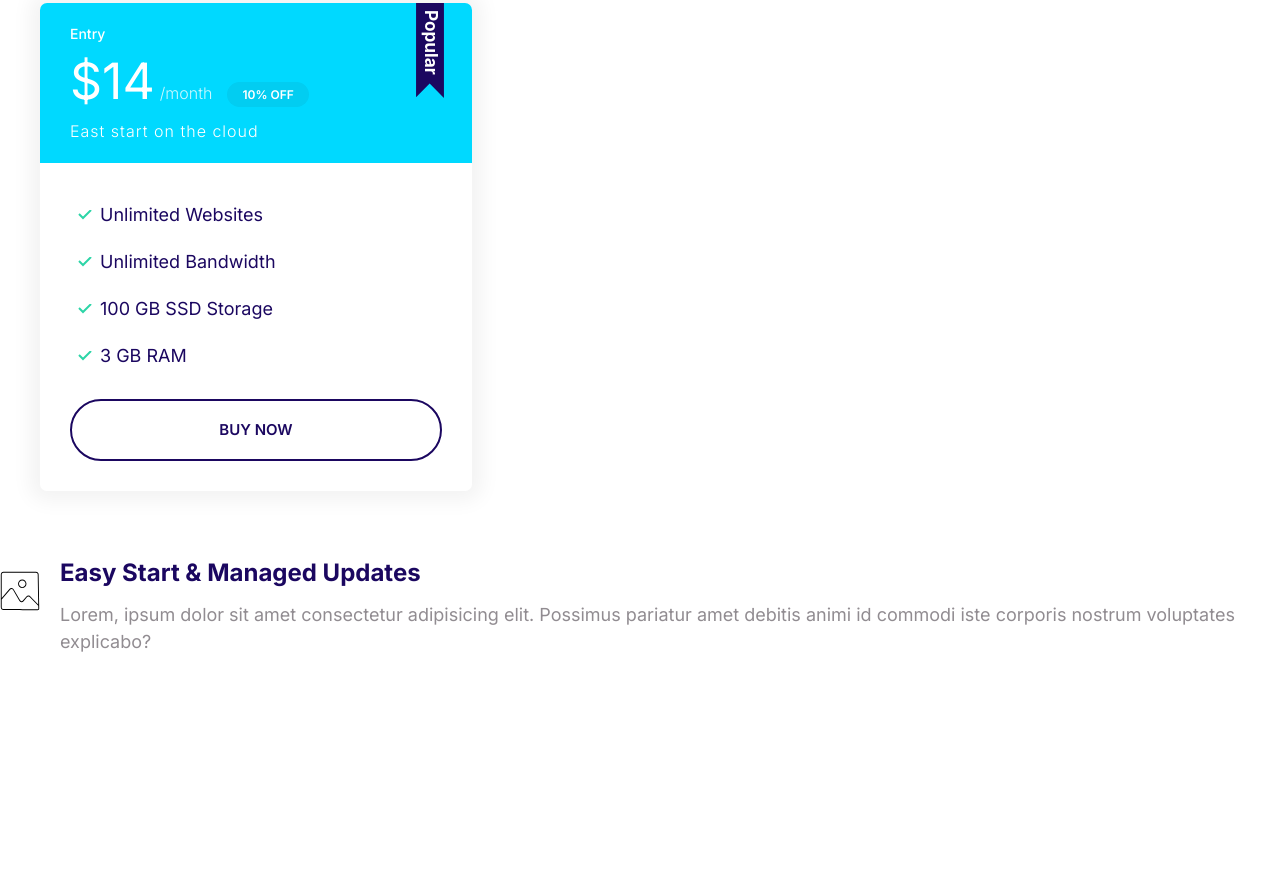
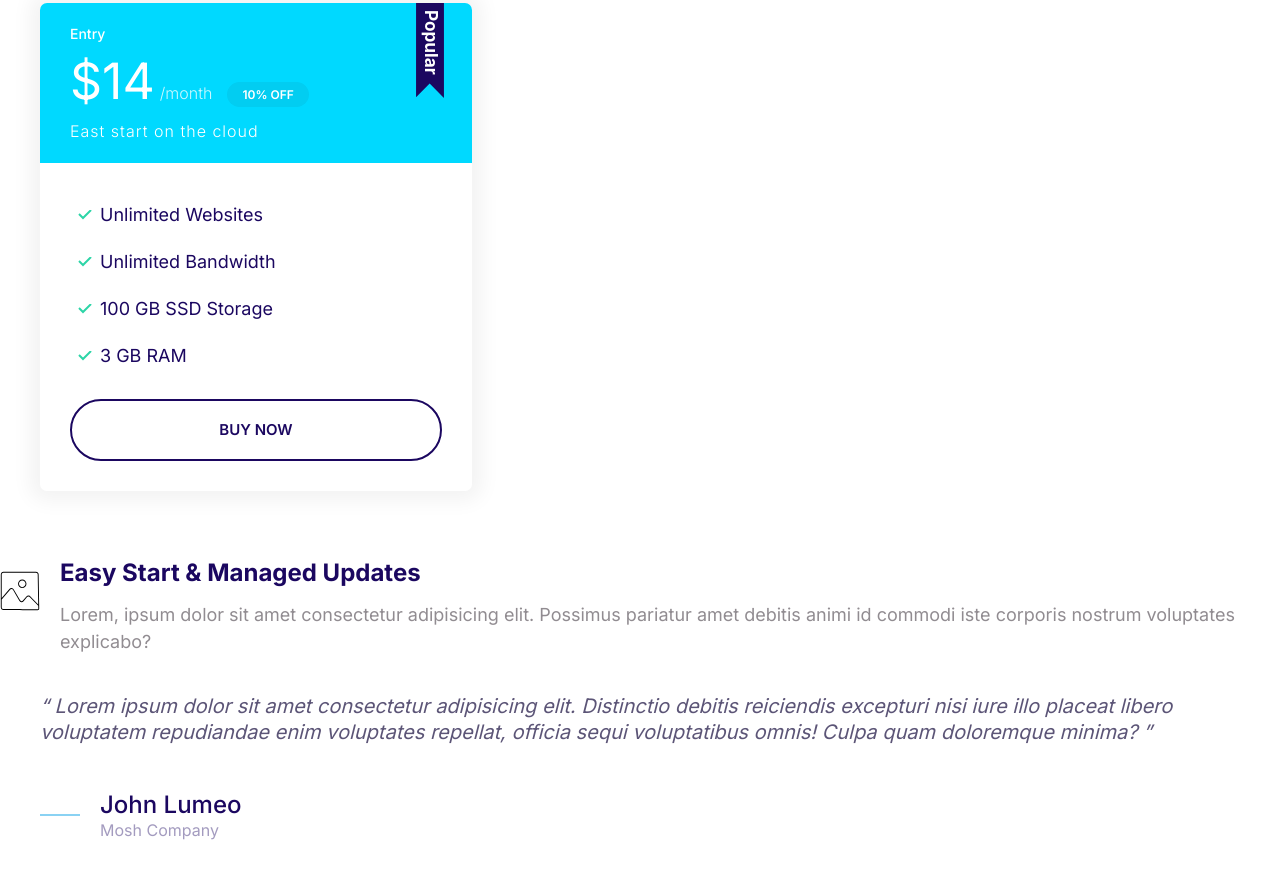
Before and after one commit to skak11/skakify, a plain HTML site: page index.html in a window 1280 px wide. Shown: the part 735-1612 px from the top of the page. Before the commit the page ends 1408 px from the top, so only its background shows below. Drawn offline with Linux system fonts and the light colour scheme.

Commit message:
Building the quote component.

```diff
--- a/css/style.css
+++ b/css/style.css
@@ -16,6 +16,7 @@ html {
     --color-accent: #ff3400;
     --color-headings: #1b0760;
     --color-body: #918c91;
+    --color-body-darker: #5c5577;
     --color-border: #ccc;
     --border-radius: 30px;
 }
@@ -390,3 +391,52 @@ a {
     position: relative;
     margin-top: 4rem;
  }
+
+ /*Quote*/
+.quote {
+    font-size: 3rem;
+    font-style: italic;
+    color: var(--color-body-darker);
+    line-height: 1.3;
+}
+
+.quote__text::before {
+    content: open-quote;
+}
+
+.quote__text::after {
+    content: close-quote;
+}
+
+.quote__author {
+    font-size: 3rem;
+    font-weight: 500;
+    font-style: normal;
+    margin-bottom: 0;
+}
+
+.quote__organization {
+    color: var(--color-headings);
+    opacity: .4;
+    font-size: 2rem;
+    font-style: normal;
+}
+
+.quote__line {
+    position: relative;
+    bottom: 10px;
+}
+
+@media screen and (min-width: 1024px) {
+    .quote {
+        font-size: 2rem;
+    }
+
+    .quote__author {
+        font-size: 2.4rem;
+    }
+
+    .quote__organization {
+        font-size: 1.6rem;
+    }
+}
--- a/index.html
+++ b/index.html
@@ -76,5 +76,26 @@
         </p>
       </div>
     </div>
+    <blockquote class="quote">
+      <p class="quote__text">
+        Lorem ipsum dolor sit amet consectetur adipisicing elit. Distinctio
+        debitis reiciendis excepturi nisi iure illo placeat libero voluptatem
+        repudiandae enim voluptates repellat, officia sequi voluptatibus omnis!
+        Culpa quam doloremque minima?
+      </p>
+      <footer>
+        <div class="media">
+          <div class="media__image">
+            <svg class="icon icon--primary quote__line">
+              <use xlink:href="images/sprite.svg#line"></use>
+            </svg>
+          </div>
+          <div class="media__body">
+            <h3 class="media_title quote__author">John Lumeo</h3>
+            <p class="quote__organization">Mosh Company</p>
+          </div>
+        </div>
+      </footer>
+    </blockquote>
   </body>
 </html>
```
Also changed, not shown: components/quotes.html (added, +21 -0 lines).
